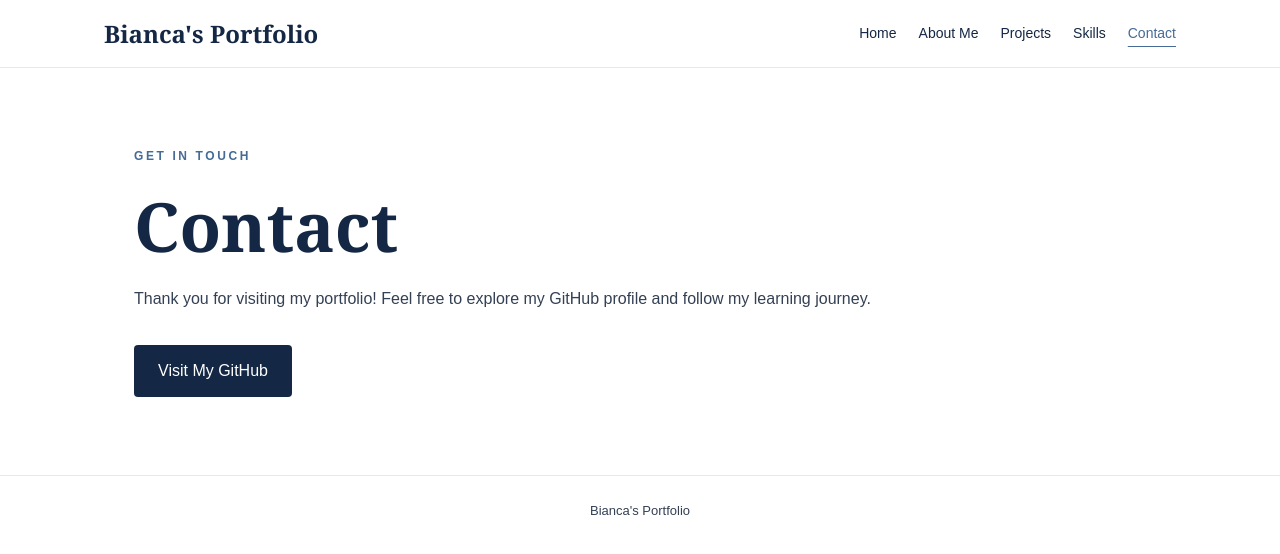
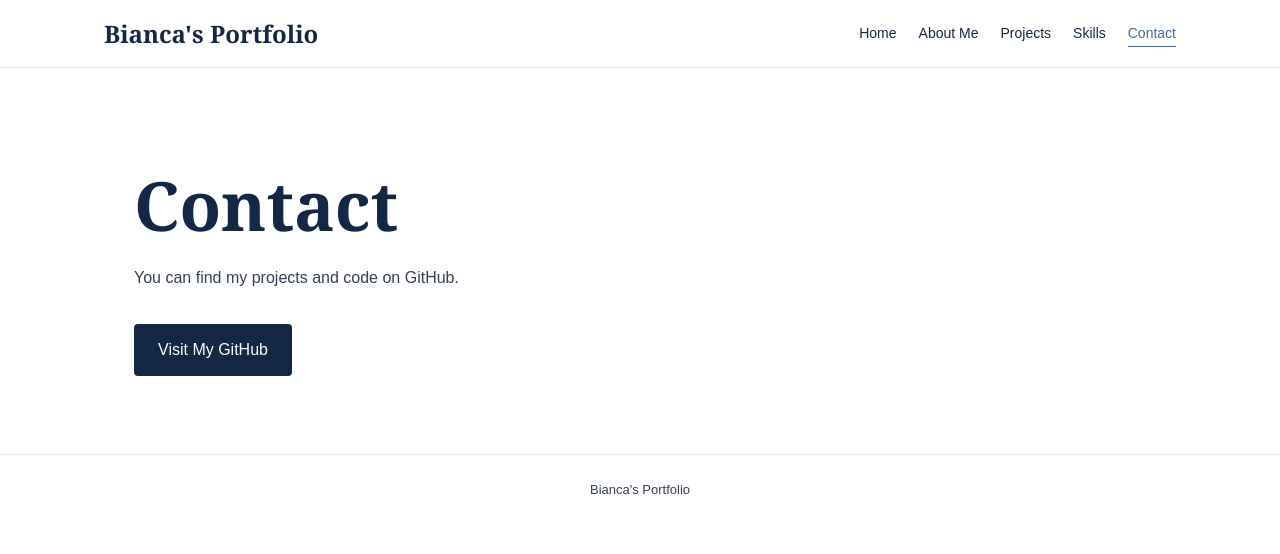
Before and after one commit to bguimaraesbarrosl/bguimaraesbarrosl.github.io, a plain HTML site: page contact.html in a window 1280 px wide. Drawn offline with Linux system fonts and the light colour scheme.

Commit message:
Update contact.html

```diff
--- a/contact.html
+++ b/contact.html
@@ -7,12 +7,10 @@
   <title>Contact | Bianca's Portfolio</title>
   <link rel="stylesheet" href="style.css">
 </head>
-
 <body>
   <header class="site-header">
     <nav class="nav">
       <a class="brand" href="index.html">Bianca's Portfolio</a>
-
       <div class="links">
         <a href="index.html">Home</a>
         <a href="about.html">About Me</a>
@@ -26,13 +24,10 @@
   <main>
     <section class="section">
       <div class="wrap">
-        <div class="eyebrow">Get in touch</div>
         <h1>Contact</h1>
 
         <p class="intro">
-          Thank you for visiting my portfolio!
-          Feel free to explore my GitHub profile
-          and follow my learning journey.
+          You can find my projects and code on GitHub.
         </p>
 
         <a class="btn"
@@ -45,8 +40,6 @@
     </section>
   </main>
 
-  <footer class="footer">
-    Bianca's Portfolio
-  </footer>
+  <footer class="footer">Bianca's Portfolio</footer>
 </body>
 </html>
```
